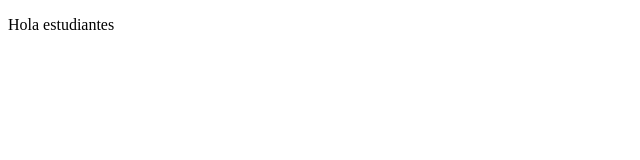
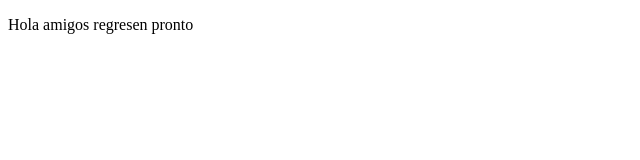
Before and after one commit to uliseshdez1021/ProyecyoDemoCurso, a plain HTML site: page index.html in a window 1280 px wide. Shown: the full height of the page, 0-640 px from the left. Drawn offline with Linux system fonts and the light colour scheme.

Commit message:
cambios nuevos

```diff
--- a/index.html
+++ b/index.html
@@ -7,6 +7,6 @@
     <title>Hola Mundo   </title>
 </head>
 <body>
-    <p> Hola estudiantes </p>
+    <p> Hola amigos regresen pronto </p>
 </body>
 </html>
```
